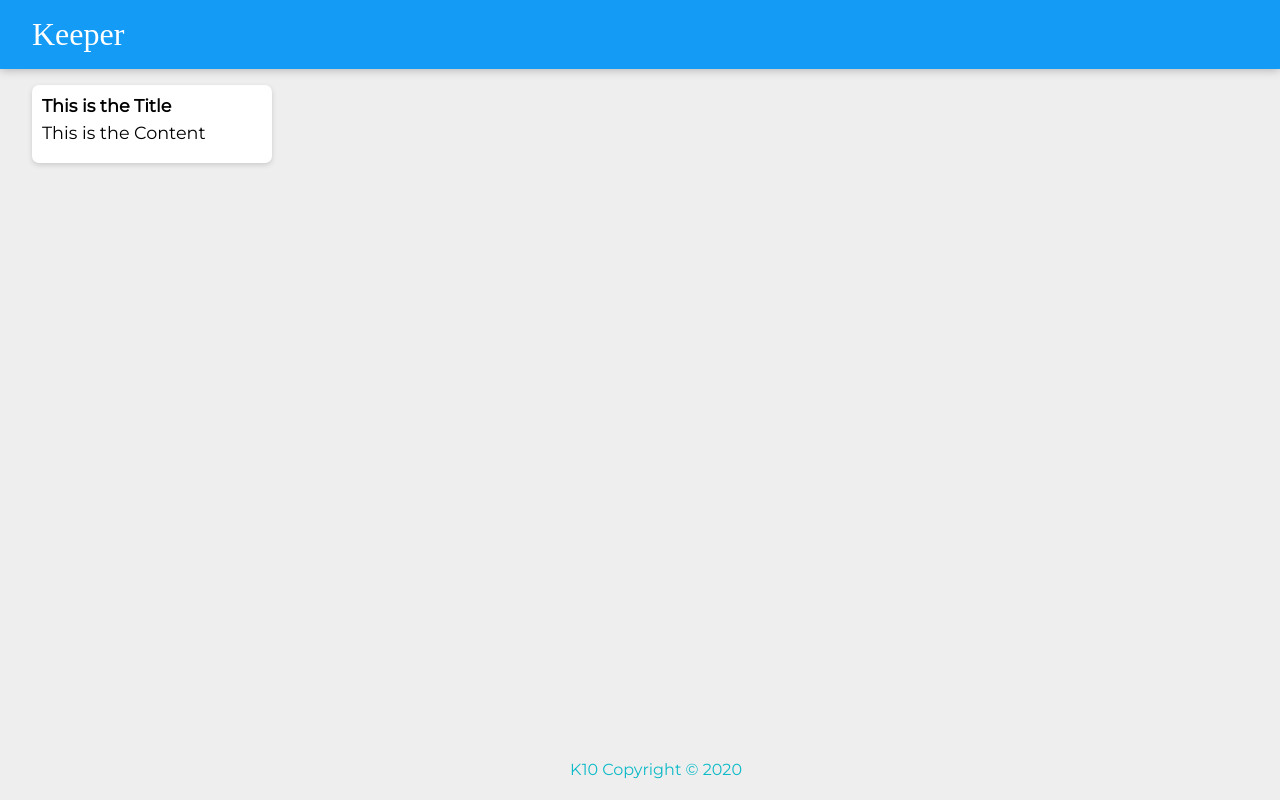
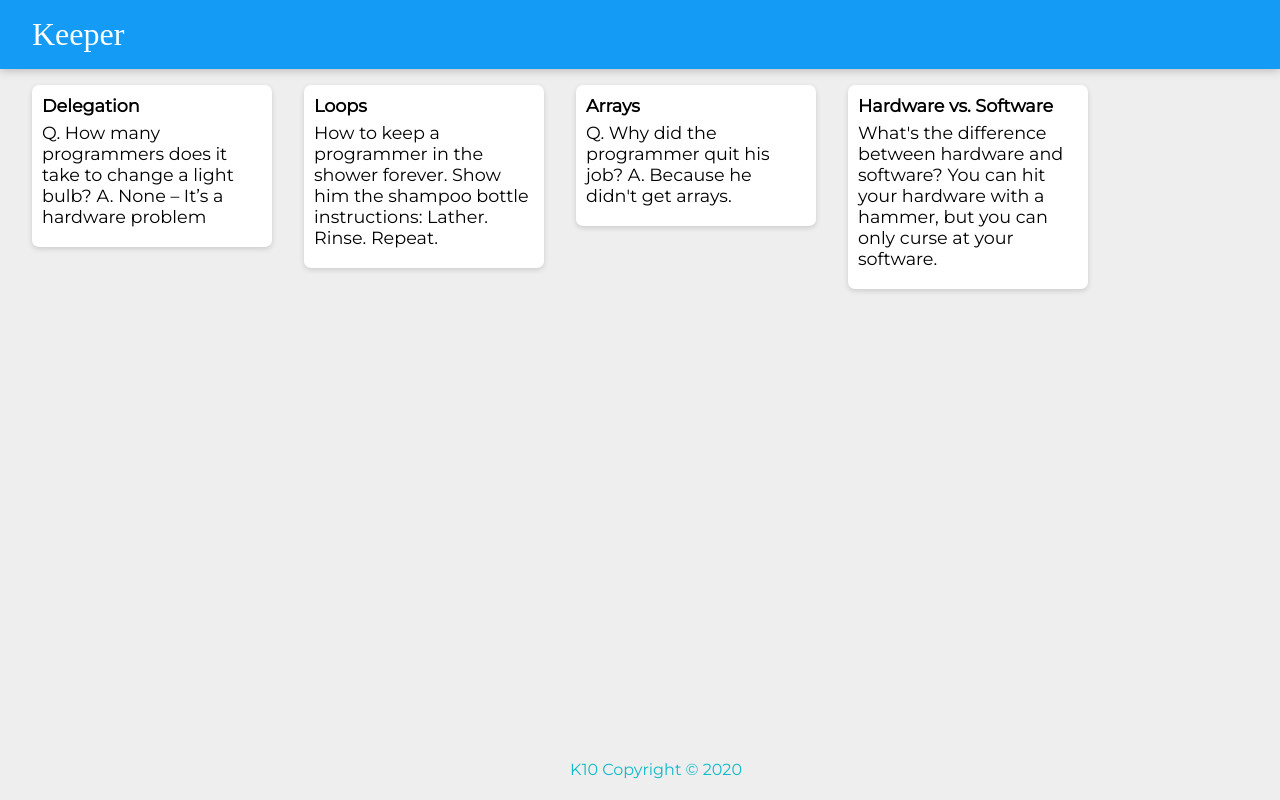
Before and after one commit to ketan7705/Keeper_App, a React (Create React App) app: page / in a window 1280 px wide. Built offline with nearby package versions, Linux system fonts and the light colour scheme; a web font is replaced by a local one.

Commit message:
Changes In the Note Componets & and added the Few Notes

```diff
--- a/src/components/App.jsx
+++ b/src/components/App.jsx
@@ -2,15 +2,22 @@
 import Header from "./Header";
 import Footer from "./Footer";
 import Note from "./Note";
+import notes from "../notes";
 
-function App(){
-    return (
+function App() {
+  return (
     <div>
-        <Header />
-        <Note className="note" />
-        <Footer />
+      <Header />
+      {notes.map(noteItem => (
+        <Note
+          key={noteItem.key}
+          title={noteItem.title}
+          content={noteItem.content}
+        />
+      ))}
+      <Footer />
     </div>
-    )
-};
+  );
+}
 
 export default App;
--- a/src/components/Note.jsx
+++ b/src/components/Note.jsx
@@ -1,10 +1,12 @@
 import React from "react";
 
-function Note(){
-    return <div className="note">
-        <h1>This is the Title</h1>
-        <p>This is the Content</p>
+function Note(props) {
+  return (
+    <div className="note">
+      <h1>{props.title}</h1>
+      <p>{props.content}</p>
     </div>
+  );
 }
 
 export default Note;
--- /dev/null
+++ b/src/notes.js
@@ -0,0 +1,28 @@
+const notes = [
+    {
+      key: 1,
+      title: "Delegation",
+      content:
+        "Q. How many programmers does it take to change a light bulb? A. None – It’s a hardware problem"
+    },
+    {
+      key: 2,
+      title: "Loops",
+      content:
+        "How to keep a programmer in the shower forever. Show him the shampoo bottle instructions: Lather. Rinse. Repeat."
+    },
+    {
+      key: 3,
+      title: "Arrays",
+      content:
+        "Q. Why did the programmer quit his job? A. Because he didn't get arrays."
+    },
+    {
+      key: 4,
+      title: "Hardware vs. Software",
+      content:
+        "What's the difference between hardware and software? You can hit your hardware with a hammer, but you can only curse at your software."
+    }
+  ];
+
+  export default notes;
```
